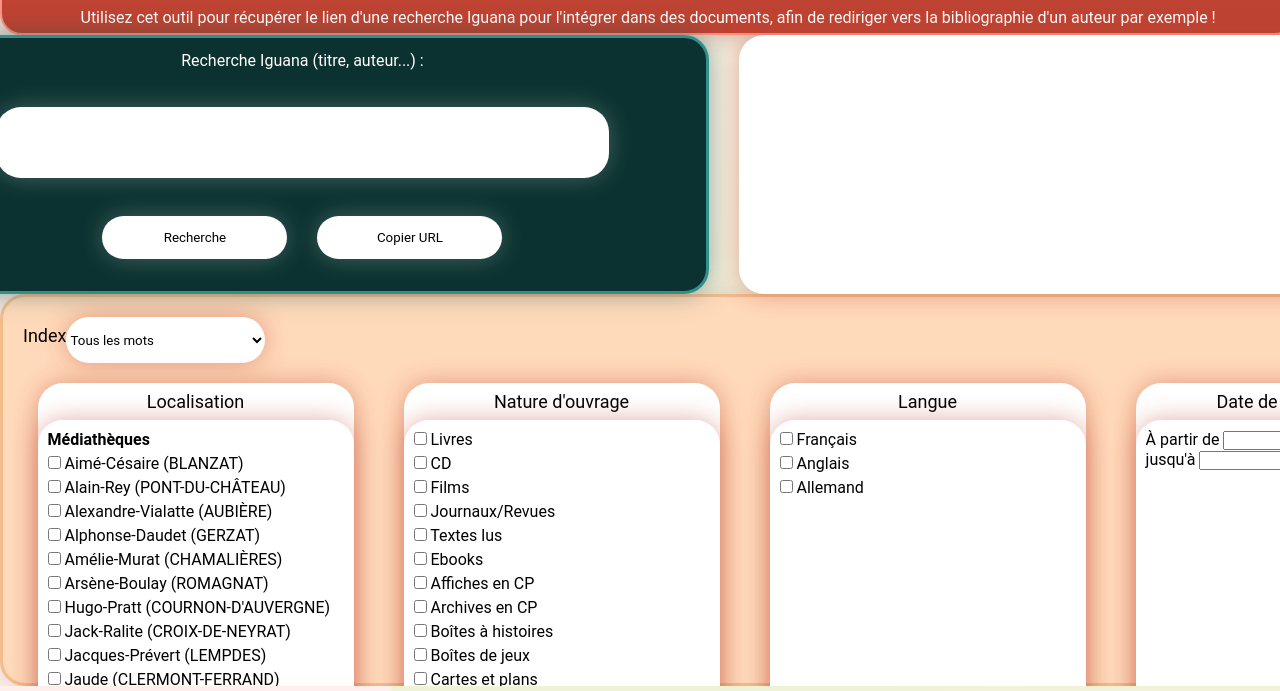
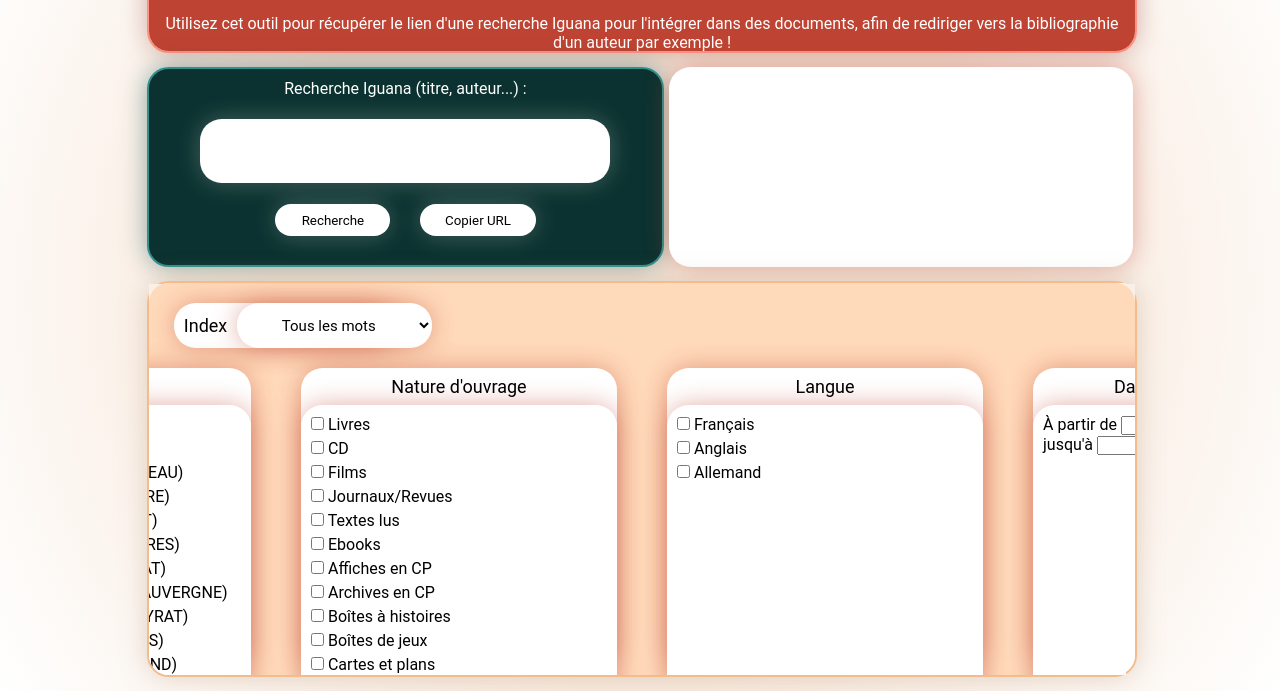
Before and after one commit to R0bien/Iguanow, a plain HTML site: page index.html in a window 1280 px wide. Shown: the part 109-800 px from the top of the page. Drawn offline with Linux system fonts and the light colour scheme.

Commit message:
Update styleModerne.css

```diff
--- a/styleModerne.css
+++ b/styleModerne.css
@@ -2,20 +2,22 @@
         margin: 0;
         padding: 0;
         font-family: 'Roboto', Arial, Helvetica, sans-serif;
-    -moz-box-sizing: border-box;
-    -webkit-box-sizing: border-box;
-     box-sizing: border-box;
     }
 
     body{
-    background: conic-gradient(from 212deg at 50% 50%, rgba(255, 234, 234, 0.77) 0deg, rgba(235, 238, 200, 0.77) 307.8000068664551deg);
+        background: radial-gradient(circle, rgba(248,233,220,1) 50%, rgba(255,255,255,1) 100%);
         background-repeat:no-repeat;
         background-attachment: fixed;
     }
 
     #main{
         text-align: center;
-    overflow: auto;
+        display: flex;
+        flex-direction: column;
+        justify-content:space-evenly;
+        width: 77vw;
+        height: 100vh;
+        margin: auto;
     }
 
     header{
@@ -24,8 +26,7 @@ header{
         align-items: center;
         flex-direction: column;
         gap: 30px;
-    margin: auto;
-    width: 162.031vh;
+        width: inherit;
         height: 18vh;
         flex-shrink: 0;
         border-radius: 2.720vh;
@@ -33,6 +34,7 @@ header{
         background: #BF4332;
         box-shadow: 0px 0px 26px -1px rgba(125, 41, 29, 0.37);
         color: #FFF;
+        overflow: auto;
     }
 
     #theme{
@@ -42,7 +44,9 @@ header{
 
     #generateur{
         display:flex;
-    justify-content: center;
+        width: inherit;
+        height: 25vh;
+        justify-content: space-between;
     }
 
     #recherche{
@@ -50,17 +54,16 @@ header{
         justify-content: center;
         align-items: center;
         flex-direction: column;
-    width: 813.9px;
-    height: 258.968px;
+        width: 52%;
         flex-shrink: 0;
-    border-radius: 25px;
-    border: 3px solid #30918C;
+        border-radius: 2.720vh;
+        border: 0.326vh solid #30918C;
         background: #0B3230;
         box-shadow: 0px 0px 26px -1px rgba(21, 81, 78, 0.50);
-    margin-right: 29.288px;
         padding-top: 1%;
         padding-bottom: 1%;
         color: #FFF;
+        overflow: auto;
     }
 
     #bouton{
@@ -72,31 +75,33 @@ header{
     #search-box{
         display: flex;
         margin: auto;
-    width: 613.508px;
-    height: 70.908px;
+        width: 80%;
+        height: 36%;
         flex-shrink: 0;
-    border-radius: 25px;
+        border-radius: 2.720vh;
         border-style: none;
         background: #FFF;
         box-shadow: 0px 0px 26px -1px rgba(255, 255, 255, 0.26);
+        text-align: center;
+        font-size: large;
     }
 
     button{
-    width: 184.977px;
-    height: 43.161px;
+        width: 9vw;
+        height: 4vh;
         flex-shrink: 0;
-    border-radius: 25px;
+        border-radius: 2.720vh;
         background: #FFF;
         box-shadow: 0px 0px 26px -1px rgba(255, 255, 255, 0.26);
         cursor: pointer;
         border-style: none;
+        overflow: hidden;
     }
 
     #boite{
-    width: 645.879px;
-    height: 258.968px;
         flex-shrink: 0;
-    border-radius: 25px;
+        width: 45%;
+        border-radius: 2.720vh;
         background: #FFF;
         box-shadow: 0px 0px 26px -1px rgba(191, 67, 50, 0.47);
         overflow-y: auto;
@@ -115,12 +120,11 @@ button{
     }
 
     .cat{
-    width: 316.02px;
-    height: 363.789px;
+        height: inherit;
         overflow:auto;
         scrollbar-width: none;
         flex-shrink: 0;
-	border-radius: 25px;
+        border-radius: 2.720vh;
         background: #FFF;
         box-shadow: 0px 0px 26px -1px rgba(191, 67, 50, 0.47);
         padding-left: 10px;
@@ -130,12 +134,10 @@ button{
     }
 
     .scroll{
-    display: flex;
-    flex-direction: column;
         width: 316.02px;
-    height: 400.789px;
+        height: 300px;
         flex-shrink: 0;
-	border-radius: 25px;
+        border-radius: 2.720vh;
         background: #FFF;
         box-shadow: 0px 0px 26px -1px rgba(191, 67, 50, 0.47);
     }
@@ -150,36 +152,54 @@ button{
         display:flex;
         justify-content: left;
         flex-direction: column;
-    margin: auto;
-    width: 1489.067px;
+        width: inherit;
         height: 49vh;
         flex-shrink: 0;
-    border-radius: 25px;
-    border: 3px solid #F2BC8D;
+        border-radius: 2.720vh;
+        border: 0.326vh solid #F2BC8D;
         background: #FFDABA;
         box-shadow: 0px 0px 26px -1px rgba(196, 167, 143, 0.50);
+        overflow: auto;
     }
 
     #selecteur{
         display:flex;
-    margin: 20px;
+        align-items: center;
+        background: #FFF;
+        width: 210px;
+        border-radius: 2.720vh;
+        box-shadow: 0px 0px 26px -1px rgba(191, 67, 50, 0.47);
+        gap: 10px;
+        padding-left: 10px;
+        margin-left: 2.5%;
+        margin-bottom: 20px;
+        margin-top: 20px;
     }
 
     select{
-    width: 198.85px;
-    height: 46.244px;
+        width: 195px;
+        height: 45px;
         flex-shrink: 0;
-    border-radius: 25px;
+        border-radius: 2.720vh;
         border-style: none;
         background: #FFF;
         box-shadow: 0px 0px 26px -1px rgba(191, 67, 50, 0.47);
+        text-align: center;
+        font-size: 15px;
     }
 
-#cumul{
-    display:flex;
+    #cumul {
+        display: flex;
         justify-content: center;
         align-items: center;
+        flex-direction: row;
         gap: 50px;
+    }
+
+    @media screen and (max-width: 1000px) {
+        #cumul {
+            flex-direction: column;
+        }
     }
 
     li{
```
Lines whose indentation alone changed are shown as unchanged.
